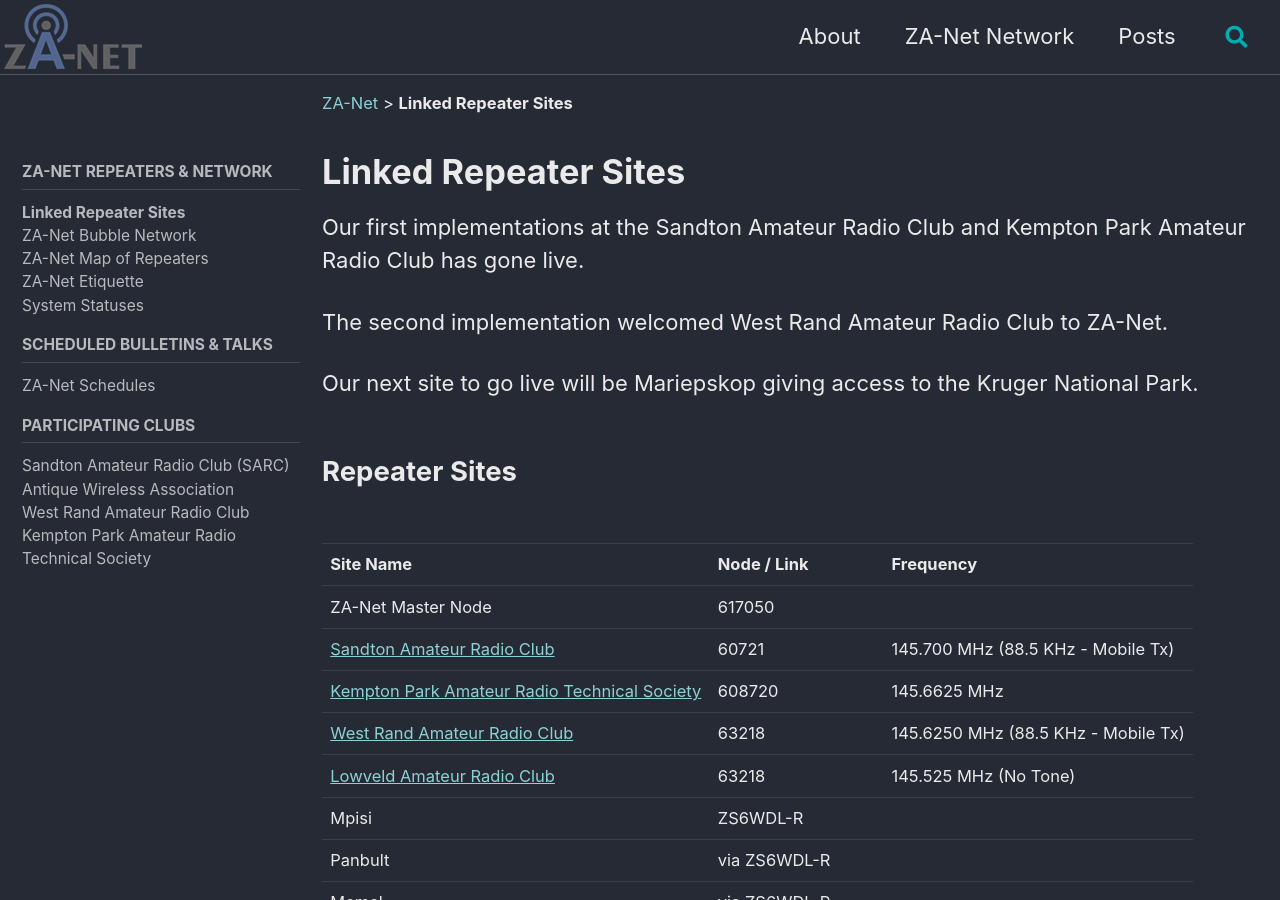
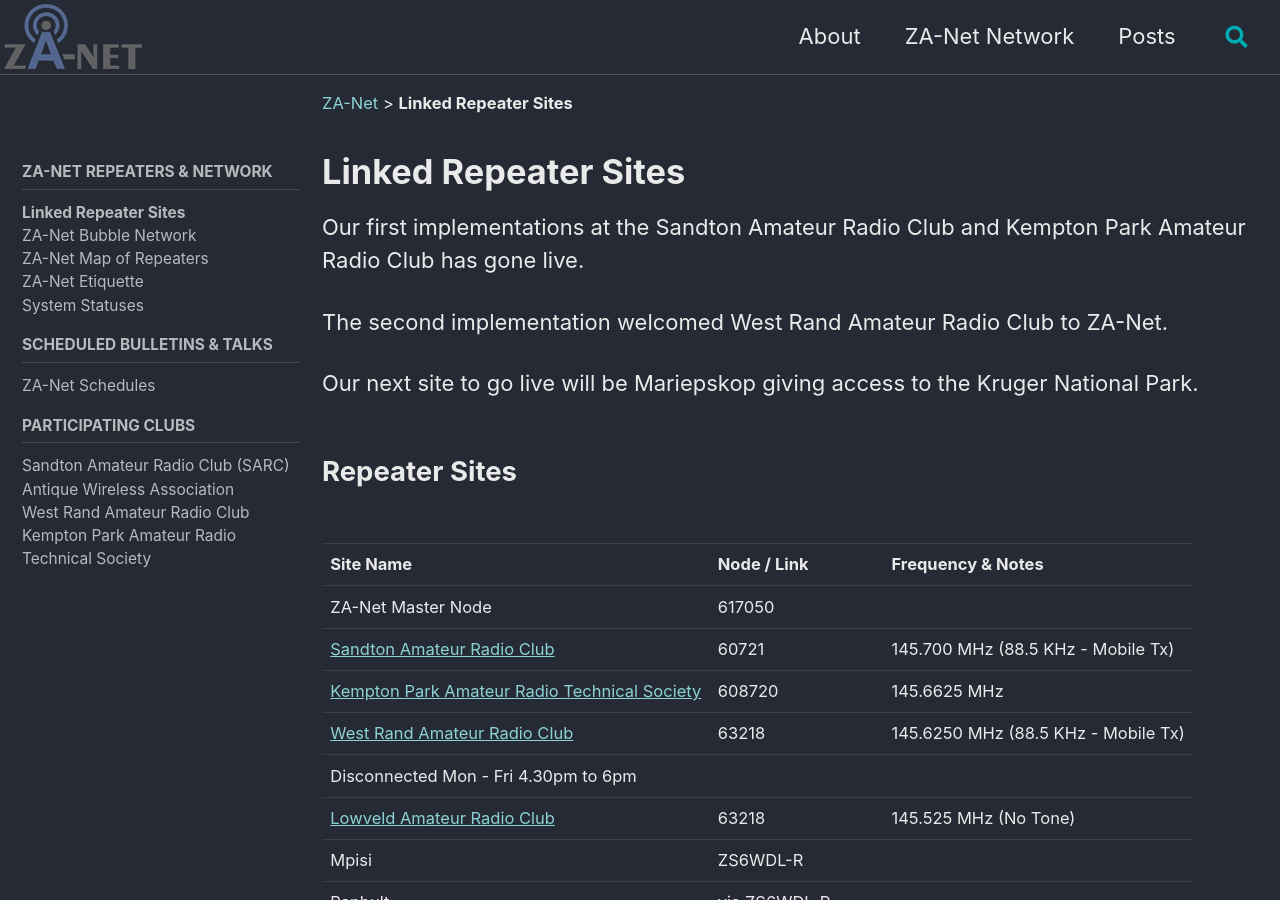
Before and after one commit to za-net/za-net.github.io, a Jekyll site: the page built from _pages/network.md, in a window 1280 px wide and 900 px high. Built offline with Jekyll 4.4.1, drawn with Linux system fonts in a browser that asks for light colours; cached includes are drawn as plain includes.

Commit message:
Update Network WR Notes Test

```diff
--- a/_pages/network.md
+++ b/_pages/network.md
@@ -18,11 +18,12 @@
 ## Repeater Sites
 
 ||||
-| **Site Name** | **Node / Link** | **Frequency** |
+| **Site Name** | **Node / Link** | **Frequency & Notes** |
 | ZA-Net Master Node | 617050 | |
 |[Sandton Amateur Radio Club](https://www.zs6stn.org.za/){:target="_blank"} | 60721 | 145.700 MHz (88.5 KHz - Mobile Tx) |
 |[Kempton Park Amateur Radio Technical Society](https://zs6kts.co.za/){:target="_blank"} | 608720 | 145.6625 MHz |
-|[West Rand Amateur Radio Club](https://www.zs6wr.co.za/){:target="_blank"} | 63218 | 145.6250 MHz (88.5 KHz - Mobile Tx) |
+|[West Rand Amateur Radio Club](https://www.zs6wr.co.za/){:target="_blank"} | 63218 | 145.6250 MHz (88.5 KHz - Mobile Tx)
+Disconnected Mon - Fri 4.30pm to 6pm |
 |[Lowveld Amateur Radio Club](https://www.facebook.com/ZS6LOW/){:target="_blank"} | 63218 |  145.525 MHz (No Tone) |
 | Mpisi | ZS6WDL-R | |
 | Panbult | via ZS6WDL-R | |
```
